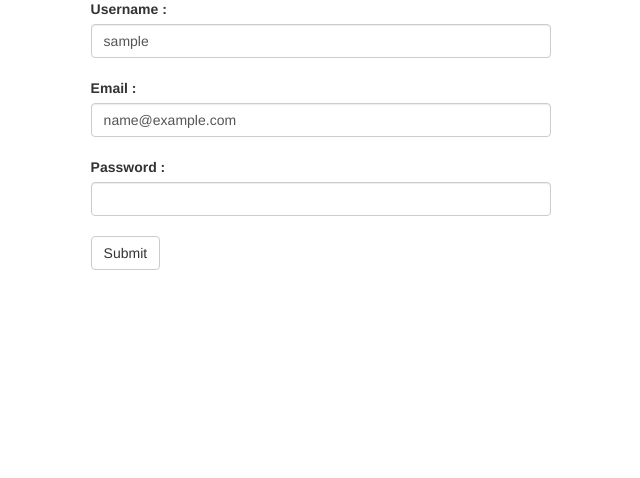
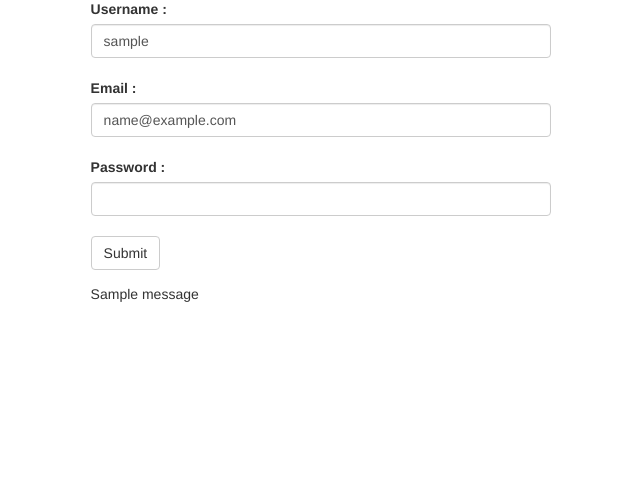
Before and after one commit to cipriRusu/Blogtype-Application, a Flask app: template JMBlogWebApp/templates/update_user.html in a window 1280 px wide. Shown: the part 122-600 px from the top of the page, without its empty margins (319-959 px from the left). Run offline with Flask 2, Linux system fonts and the light colour scheme; the template is opened without the code that fills it: most values are stand-ins (such as "Sample title", 1, 10 or a date in 2020); one stand-in notice (Sample message) is shown; some libraries are stand-ins or nearby versions.

Commit message:
Added flashing for invalid password (for password reseting) 	modified:   templates/update_user.html

```diff
--- a/JMBlogWebApp/templates/update_user.html
+++ b/JMBlogWebApp/templates/update_user.html
@@ -1,7 +1,7 @@
 {% extends "base_layout.html" %}
 
 {% block head %}
-    <link rel="stylesheet" href="{{ url_for('static', filename='base_form_style.css') }}" />
+<link rel="stylesheet" href="{{ url_for('static', filename='base_form_style.css') }}" />
 {% endblock %}
 
 {% block body %}
@@ -15,5 +15,12 @@
         <input class="form-control" type="password" name="UserPassInput" /><br />
         <button class="btn btn-default">Submit</button>
     </form>
+    {% with messages = get_flashed_messages() %}
+    {% if messages %}
+    {% for message in messages %}
+    <p class="text-left">{{ message }}</p>
+    {% endfor %}
+    {% endif %}
+    {% endwith %}
 </div>
 {% endblock %}
```
